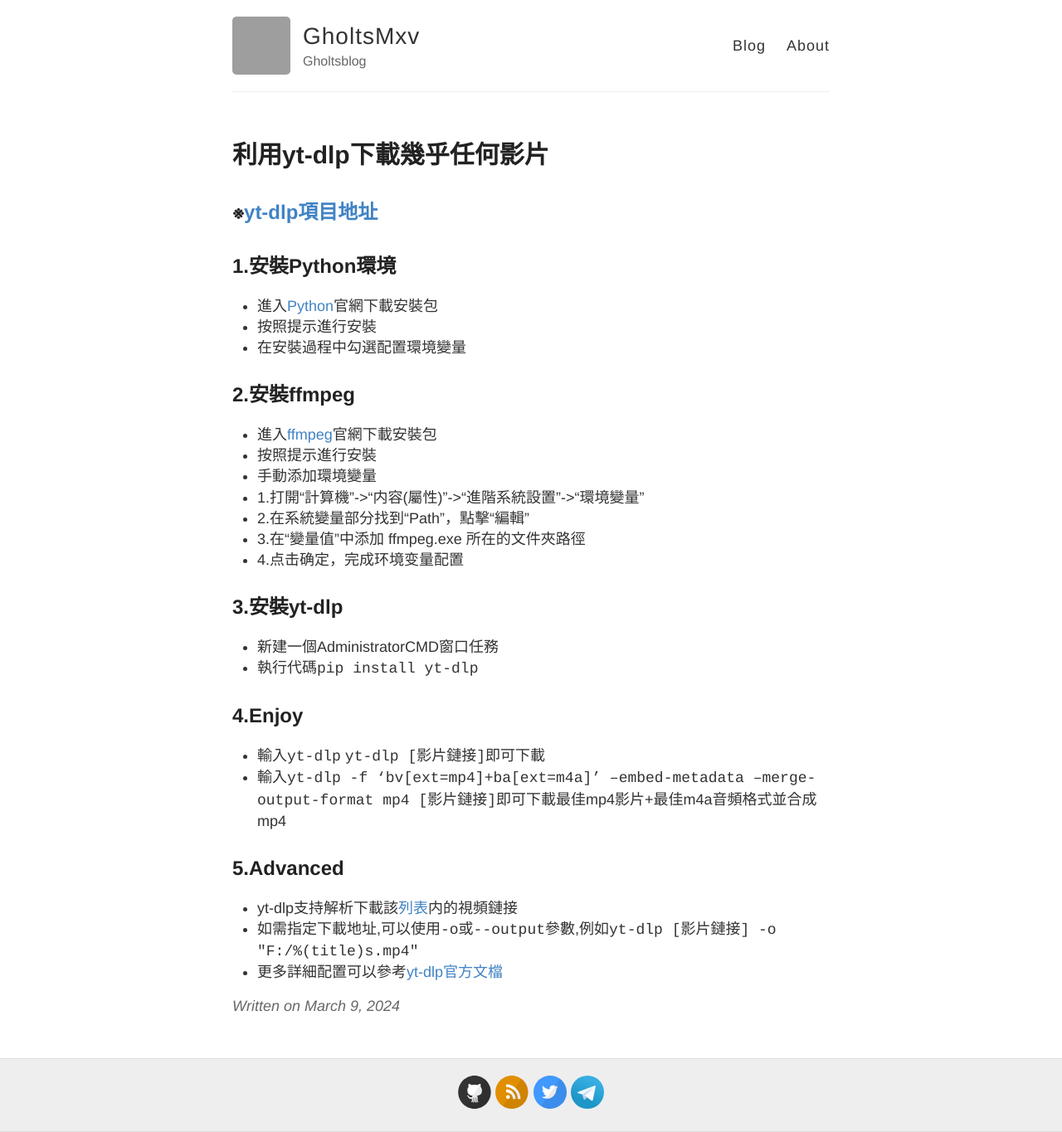
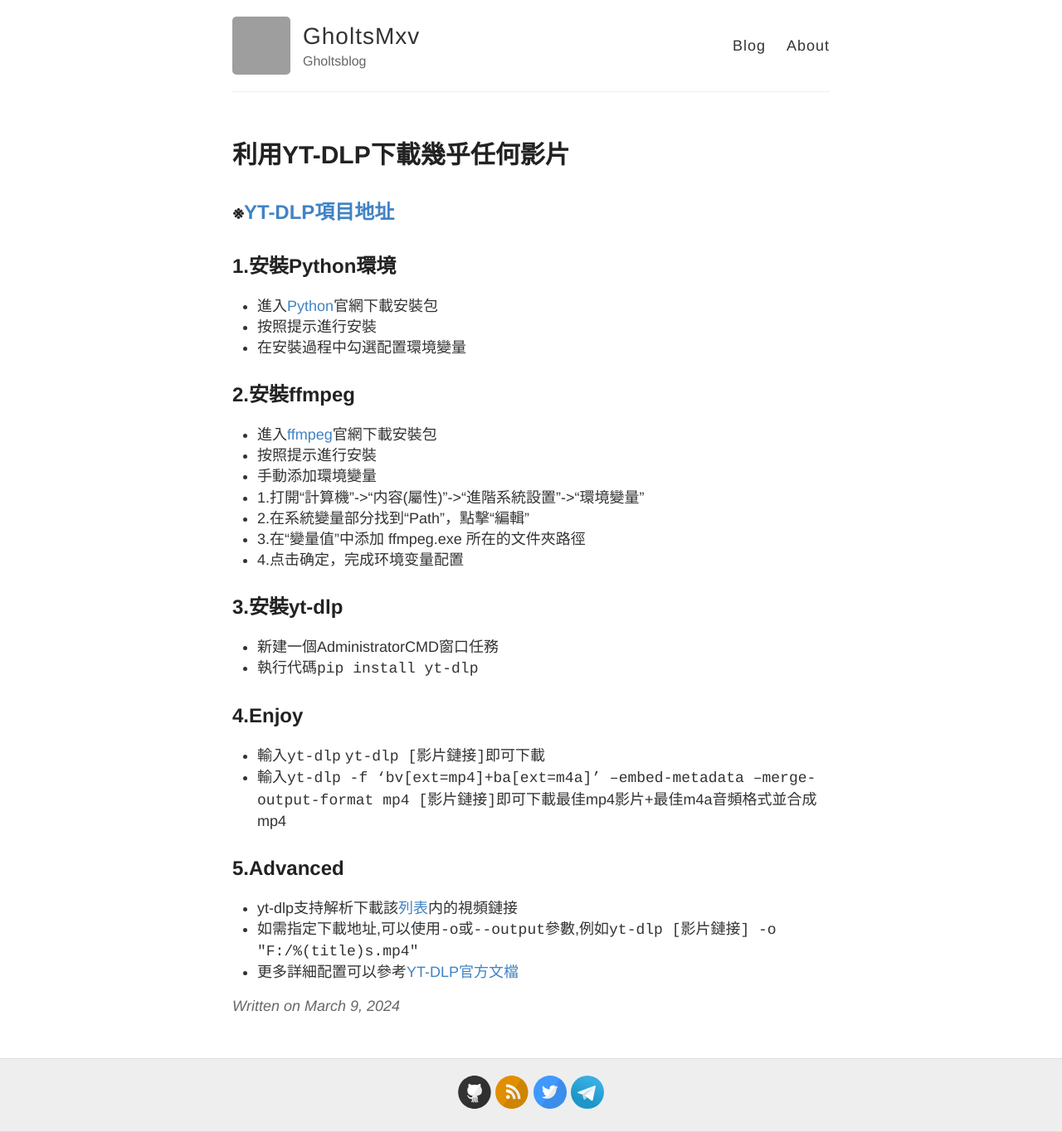
Before and after one commit to GholtsMxv/archiveblogg, a Jekyll site: the page built from _posts/2024-03-09-Download videos for free on Website.md, in a window 1280 px wide. Shown: the whole page at 83% size. Built offline with Jekyll 4.4.1, drawn with Linux system fonts in a browser that asks for light colours; comment, search, counter and statistics services are not loaded; grey boxes are pictures that could not be loaded.

```diff
--- a/_posts/2024-03-09-Download videos for free on Website.md
+++ b/_posts/2024-03-09-Download videos for free on Website.md
@@ -1,9 +1,9 @@
 ---
 layout: post
-title: 利用yt-dlp下載幾乎任何影片
+title: 利用YT-DLP下載幾乎任何影片
 ---
 
-## ※[yt-dlp項目地址](https://github.com/yt-dlp/yt-dlp) ##
+## ※[YT-DLP項目地址](https://github.com/yt-dlp/yt-dlp) ##
 
 ## 1.安裝Python環境
 
@@ -35,4 +35,4 @@ title: 利用yt-dlp下載幾乎任何影片
 
 - yt-dlp支持解析下載該[列表](https://github.com/yt-dlp/yt-dlp/blob/master/supportedsites.md)内的視頻鏈接
 - 如需指定下載地址,可以使用`-o`或`--output`參數,例如`yt-dlp [影片鏈接] -o "F:/%(title)s.mp4"`
-- 更多詳細配置可以參考[yt-dlp官方文檔](https://github.com/ytdl-org/youtube-dl?tab=readme-ov-file#configuration)
+- 更多詳細配置可以參考[YT-DLP官方文檔](https://github.com/ytdl-org/youtube-dl?tab=readme-ov-file#configuration)
```
